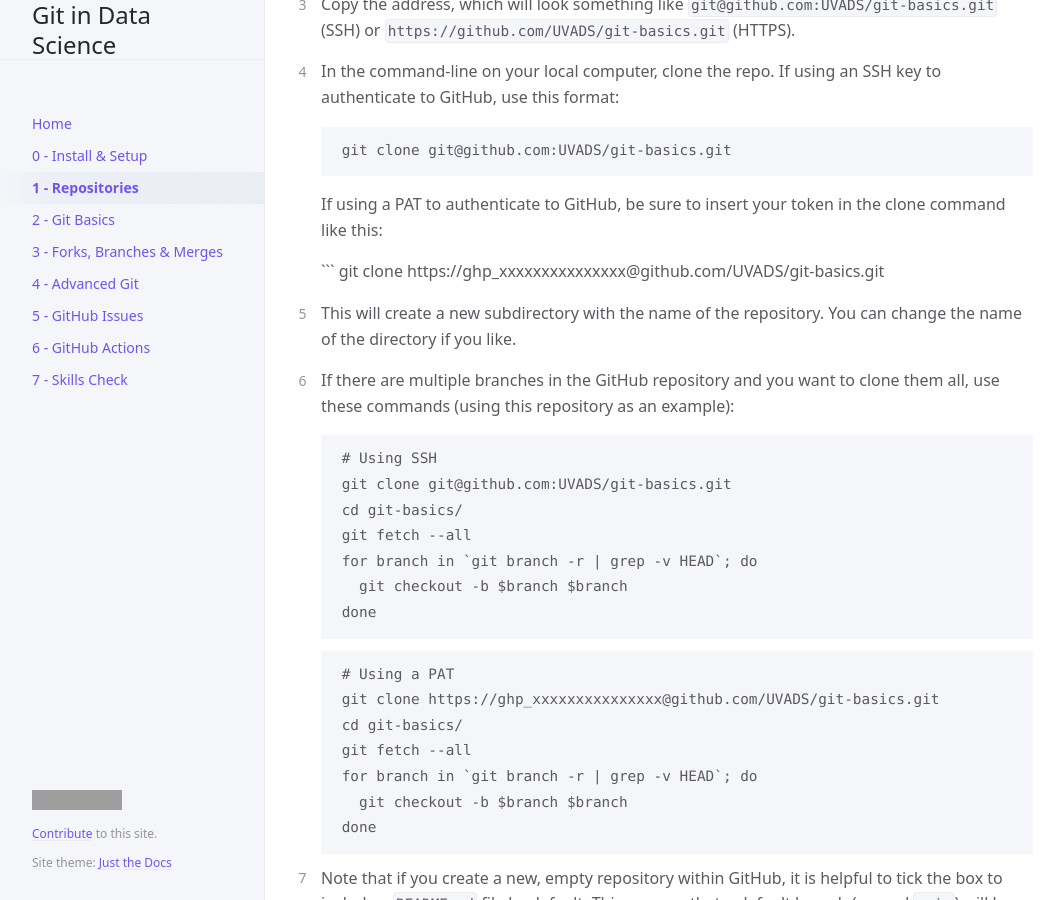
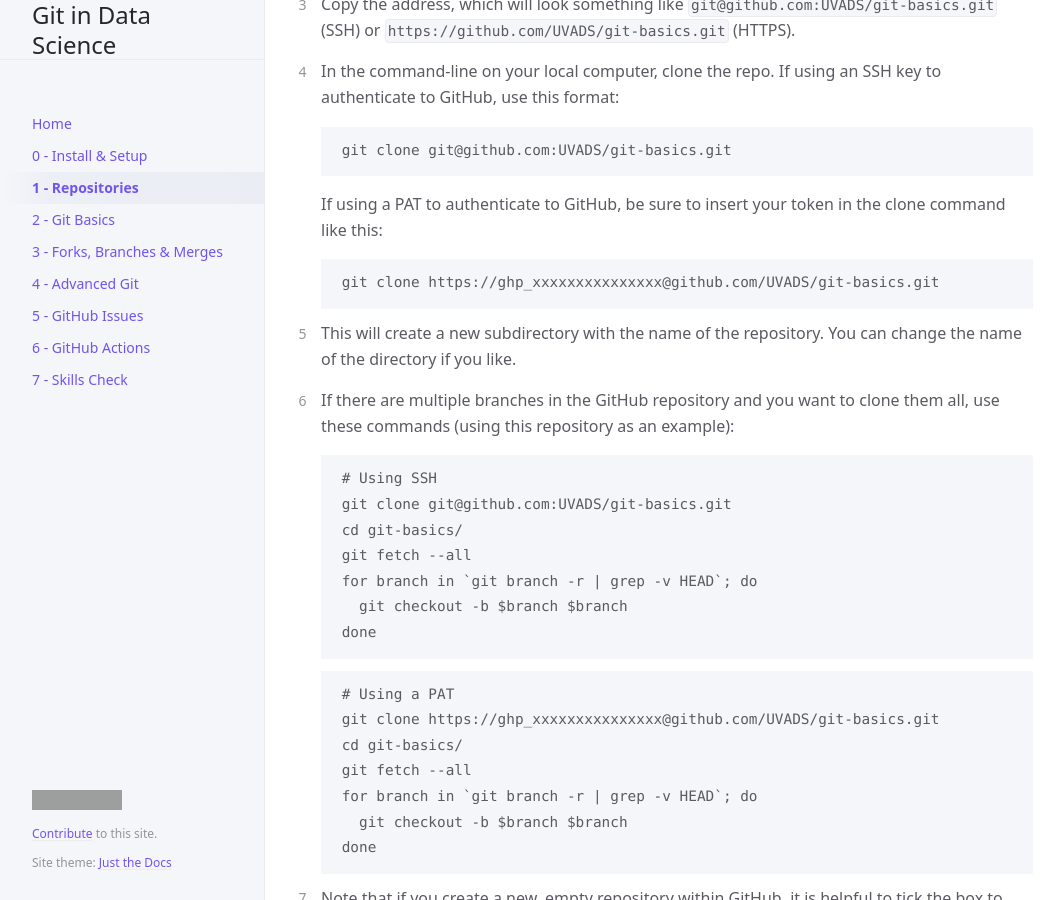
Before and after one commit to UVADS/git-basics, a Jekyll site: the page built from docs/creating-repositories.md, in a window 1280 px wide and 900 px high, scrolled down 944 px. Shown: the whole window, without its empty margins (107-1160 px from the left). Built offline with Jekyll 4.4.1, drawn with Linux system fonts in a browser that asks for light colours; cached includes are drawn as plain includes; part of the change alters nothing that is shown; some of the changed text lies outside the part shown; grey boxes are pictures that could not be loaded.

Commit message:
Finish out pat section

````diff
--- a/docs/creating-repositories.md
+++ b/docs/creating-repositories.md
@@ -3,7 +3,7 @@ layout: default
 title: 1 - Repositories
 nav_order: 3
 toc: true
-last_modified_date: "2024-08-20 02:13AM"
+last_modified_date: "2025-04-24 02:13AM"
 ---
 
 # Creating and Managing Git Repositories
@@ -51,6 +51,7 @@ Assuming you are authenticating to GitHub using SSH keys, here are the steps to
 
     ```
     git clone https://ghp_xxxxxxxxxxxxxxx@github.com/UVADS/git-basics.git
+    ```
 
 5. This will create a new subdirectory with the name of the repository. You can change the name of the directory if you like.
 6. If there are multiple branches in the GitHub repository and you want to clone them all, use these commands (using this repository as an example):
````
